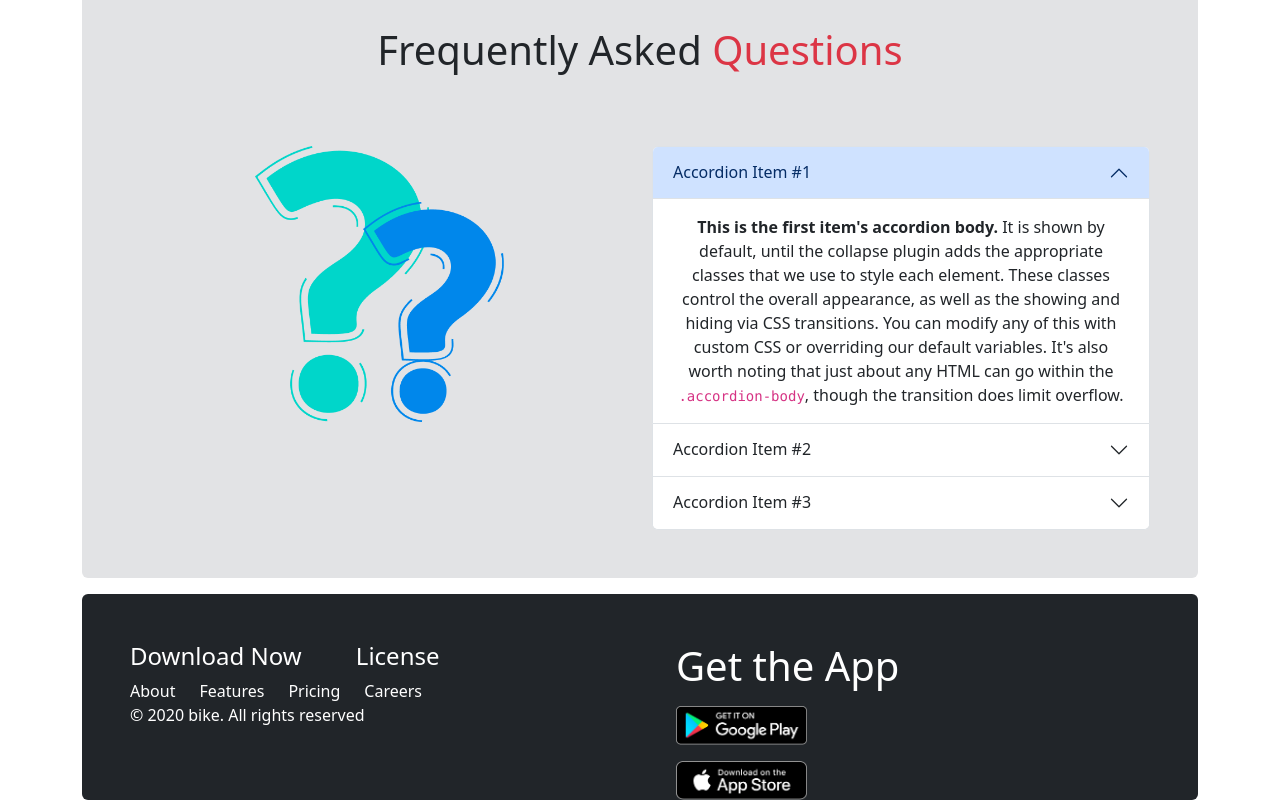
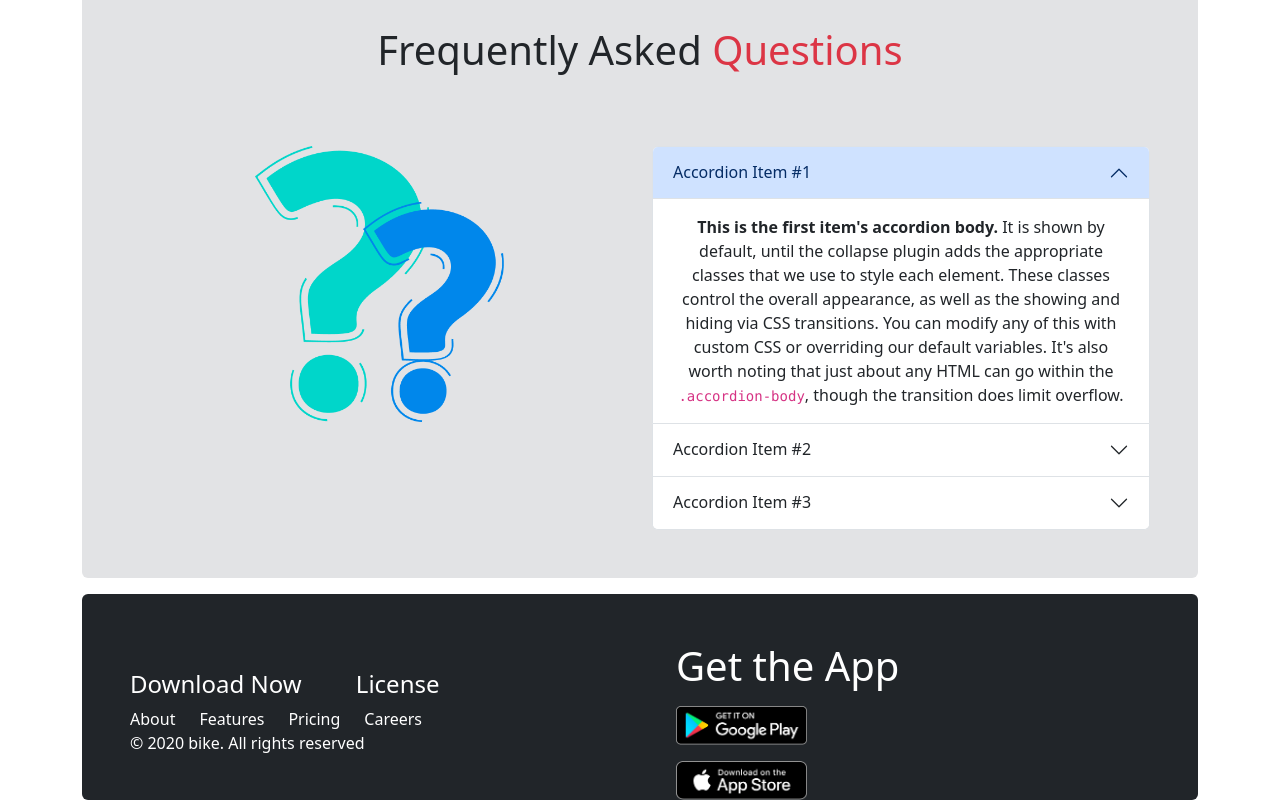
Before and after one commit to tanjumtanha/biker-zone, a plain HTML site: page index.html in a window 1280 px wide. Shown: the part 2418-3218 px from the top of the page. Drawn offline with nearby package versions, Linux system fonts and the light colour scheme.

Commit message:
second commit

```diff
--- a/index.html
+++ b/index.html
@@ -310,8 +310,8 @@
     </main>
 
     <footer class="bg-dark ps-5 mt-3 text-white rounded">
-        <div class="row pt-5 d-flex justify-content-between">
-            <div class="col-12 col-md-6 justify-content-center align-items-center">
+        <div class="row pt-5 d-flex justify-content-center align-items-center">
+            <div class="col-12 col-md-6">
                 <div>
                     <h4>Download Now <span class="ms-5">License</span></h4>
                     <div class="d-flex bz-footer">
```
